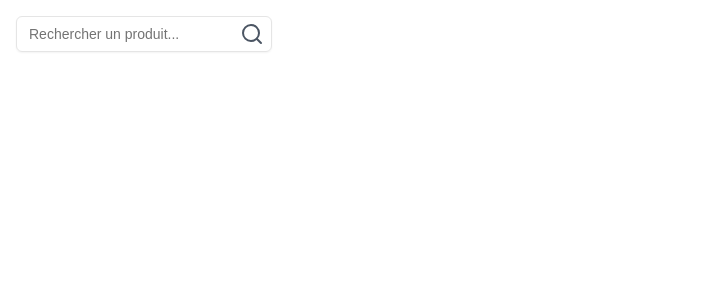
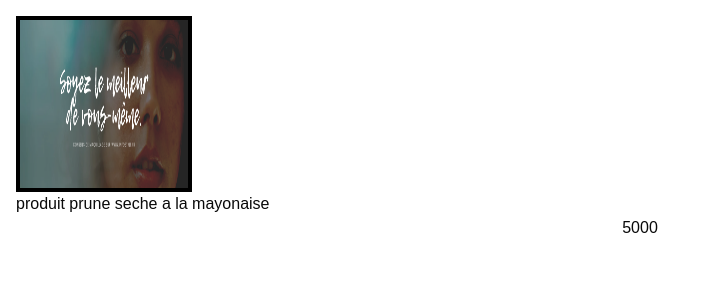
Before and after one commit to Sabo110/site-epicerie-pour-mama, a Next.js app: page / in a window 1280 px wide. Shown: the top 300 px of the page, without its empty margins (0-705 px from the left). Built offline with nearby package versions, Linux system fonts and the light colour scheme.

Commit message:
product component ok

```diff
--- a/app/page.tsx
+++ b/app/page.tsx
@@ -1,9 +1,11 @@
-import { SearchBar } from "@/components/SearchBar";
+import { Product } from "@/components/Product";
+import bb from "@/public/epiceriebaniere.png"
 
 export default function Home() {
   return (
     <div className="p-4">
-      <SearchBar className="w-64"/>
+      <Product product={{name: 'produit prune seche a la mayonaise', price: 5000, image: bb}}/>
     </div>
+
   );
 }
--- /dev/null
+++ b/components/Product.tsx
@@ -0,0 +1,21 @@
+import { StaticImport } from 'next/dist/shared/lib/get-img-props'
+import Image from 'next/image'
+import React from 'react'
+import { BannerImage } from './BannerImage'
+
+type Props = {
+    product: { name: string, image: string | StaticImport, price: number }
+}
+export const Product = ({ product }: Props) => {
+    return (
+        <div>
+            <div className='w-44 h-44  border-4 border-black'>
+                <BannerImage image={product.image}/>
+            </div>
+            <div>
+                <h5> {product.name} </h5>
+                <p className='text-center'> {product.price} </p>
+            </div>
+        </div>
+    )
+}
```
